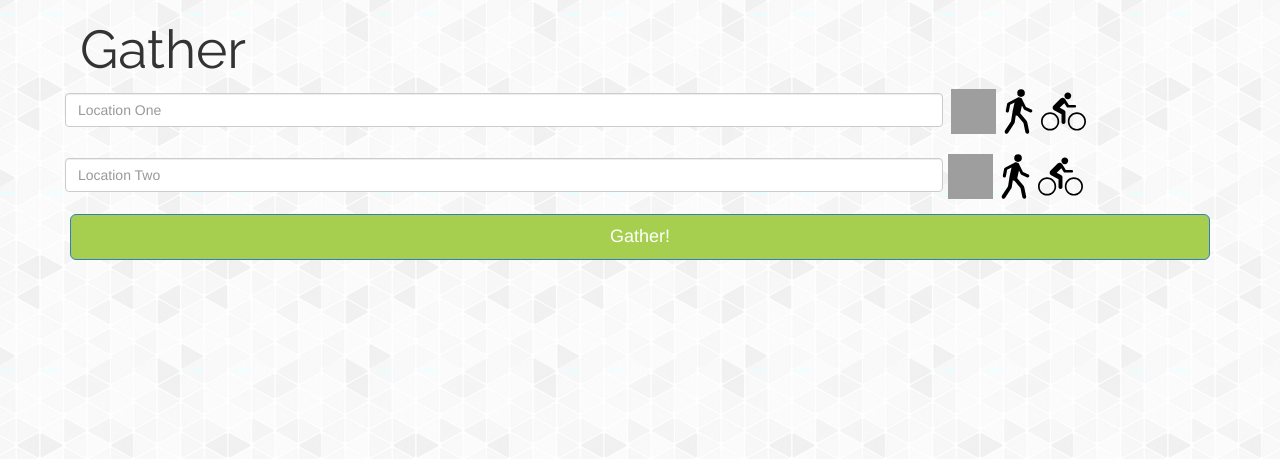
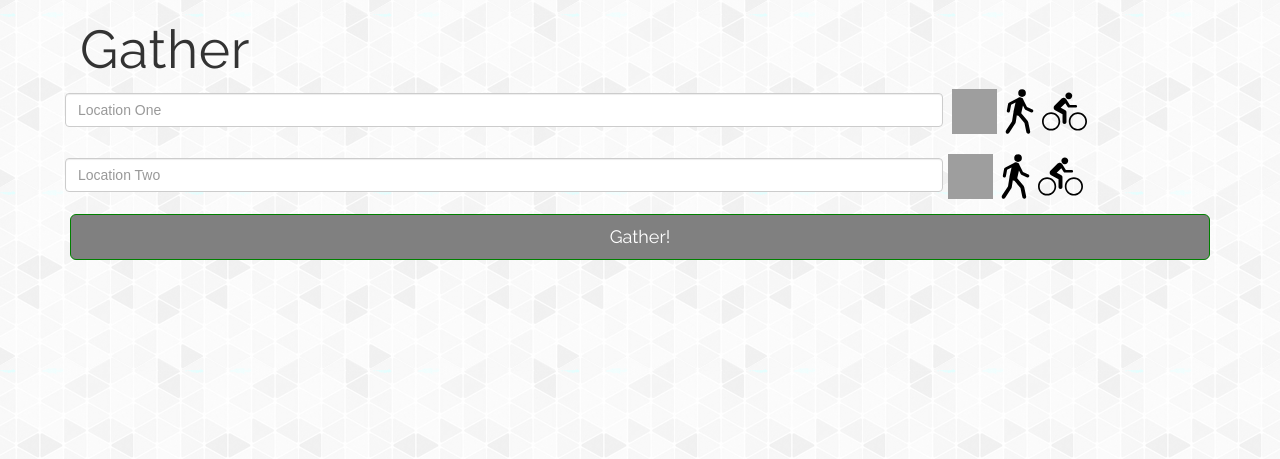
Before and after one commit to savannahjune/gather, a Flask app: page / in a window 1280 px wide. Shown: the top 459 px of the page. Run offline with Flask 2, Linux system fonts and the light colour scheme; some libraries are stand-ins or nearby versions; grey boxes are pictures that could not be loaded.

Commit message:
made some small style changes

```diff
--- a/static/css/custom.css
+++ b/static/css/custom.css
@@ -1,5 +1,6 @@
 body {
 	background-image: url('/static/assets/gplaypattern.png');
+	letter-spacing: 0.05em;
 }
 
 h1 {
@@ -9,6 +10,16 @@ h1 {
 	display: inline-block;
 }
 
+#location_one, #location_two {
+	font-family: 'Raleway Thin', sans-serif;
+	font-size: 14px;
+	color: black;
+	/*width: 95%;
+	height: 20px;
+	background-color: #FFF;
+	position: relative;*/
+}
+
 .tt-dropdown-menu {
 	background-color: #FFF;
 	border: 1px solid black;
@@ -16,18 +27,29 @@ h1 {
 .transport {
     width: 45px;
     height: 45px;
-    /*background-color: gray;*/
+    color: blue;
+    /*background-color: blue;*/
 }
 
 .twitter-typeahead {
+	font-family: 'Raleway Thin', sans-serif;
 	width: 75%;
 	margin-left: 10px;
 	margin-right: 5px;
 }
 
 .btn {
+	background-color: gray;
+	position: relative;
+	/*width: 95%;*/
+	/*height: 20px;*/
+	font-family: 'Raleway', sans-serif;
+	border: solid green 1px;
+}
+
+.btn:hover {
 	background-color: #A6CF4F;
-	position: relative;
+	font-family: 'Raleway', sans-serif;
 }
 
 .maps{
--- a/static/js/main.js
+++ b/static/js/main.js
@@ -38,14 +38,12 @@ $(document).ready(function() {
             });
         })
         .spread(function(latLonPointOne, latLonPointTwo) {
-            // console.log("Got both latLons " + latLonPointOne + " " + latLonPointTwo);
+            console.log("Got both latLons " + latLonPointOne + " " + latLonPointTwo);
             var initialMid = findMidPoint(latLonPointOne, latLonPointTwo);
             if (latLonPointOne, latLonPointTwo) {
                 // console.log("Started find gathering point");
                 return findGatheringPoint(initialPointOne, initialPointTwo, initialMid);
             }
-            // TODO You need to throw an error if we didn't get two valid points!
-            console.log("ERROR");
 
         })
         .then(function(gatheringPoint) {
@@ -54,6 +52,9 @@ $(document).ready(function() {
         })
         .then(function(business){
 
+        })
+        .catch(function (error) {
+        console.log("Main Chain Error: " + error);
         });
     });
 });
@@ -174,7 +175,7 @@ function findMidPoint(pointOne, pointTwo){
 function findGatheringPoint(pointOne, pointTwo, initialMid) {
     numAttempts++;
     //debugger;
-    var deferred = Q.defer();
+    deferred = Q.defer();
 
     // console.log("We're in the findGatheringPointFunction");
     console.log("initialPointOne : " + initialPointOne);
```
